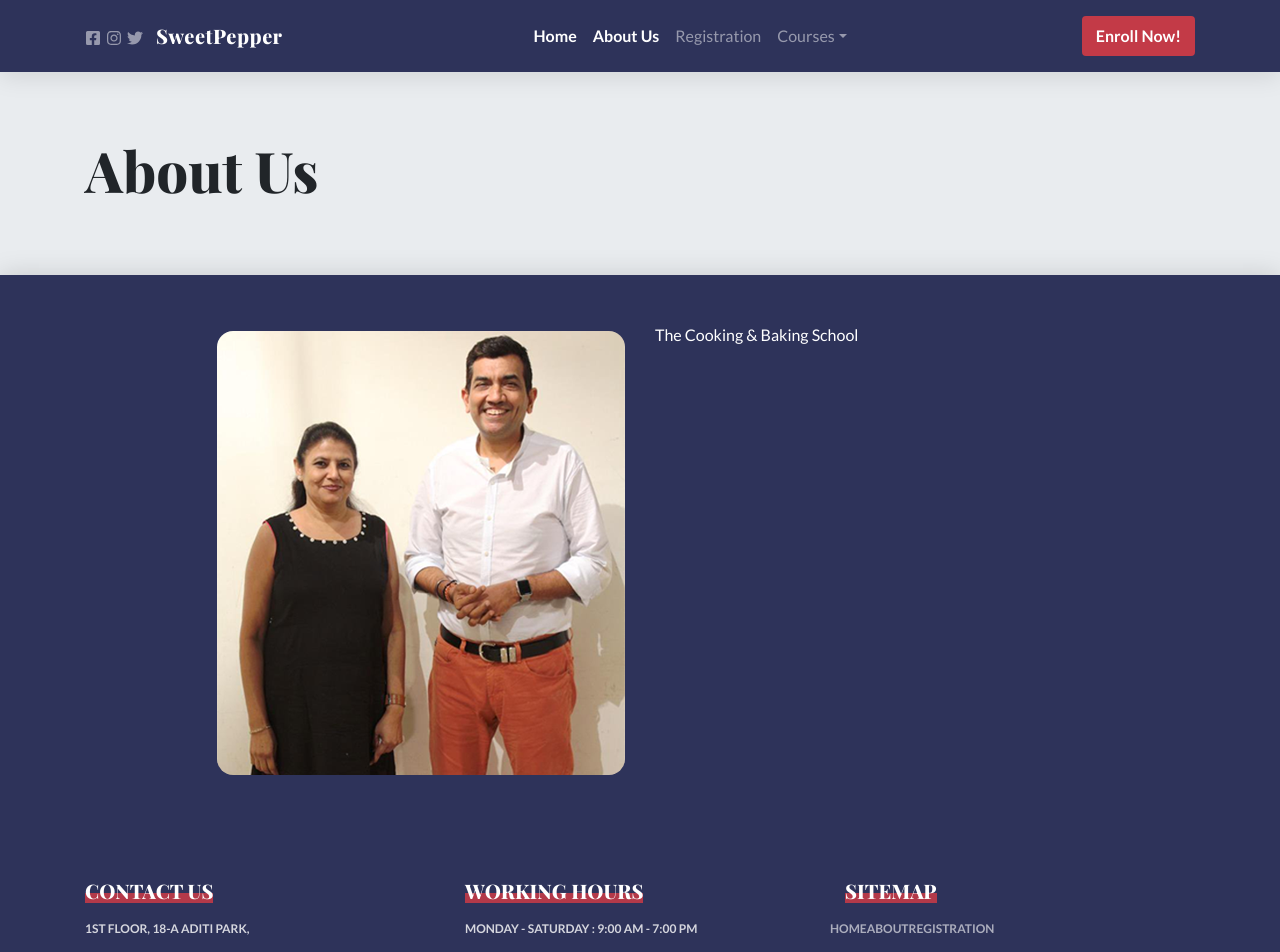
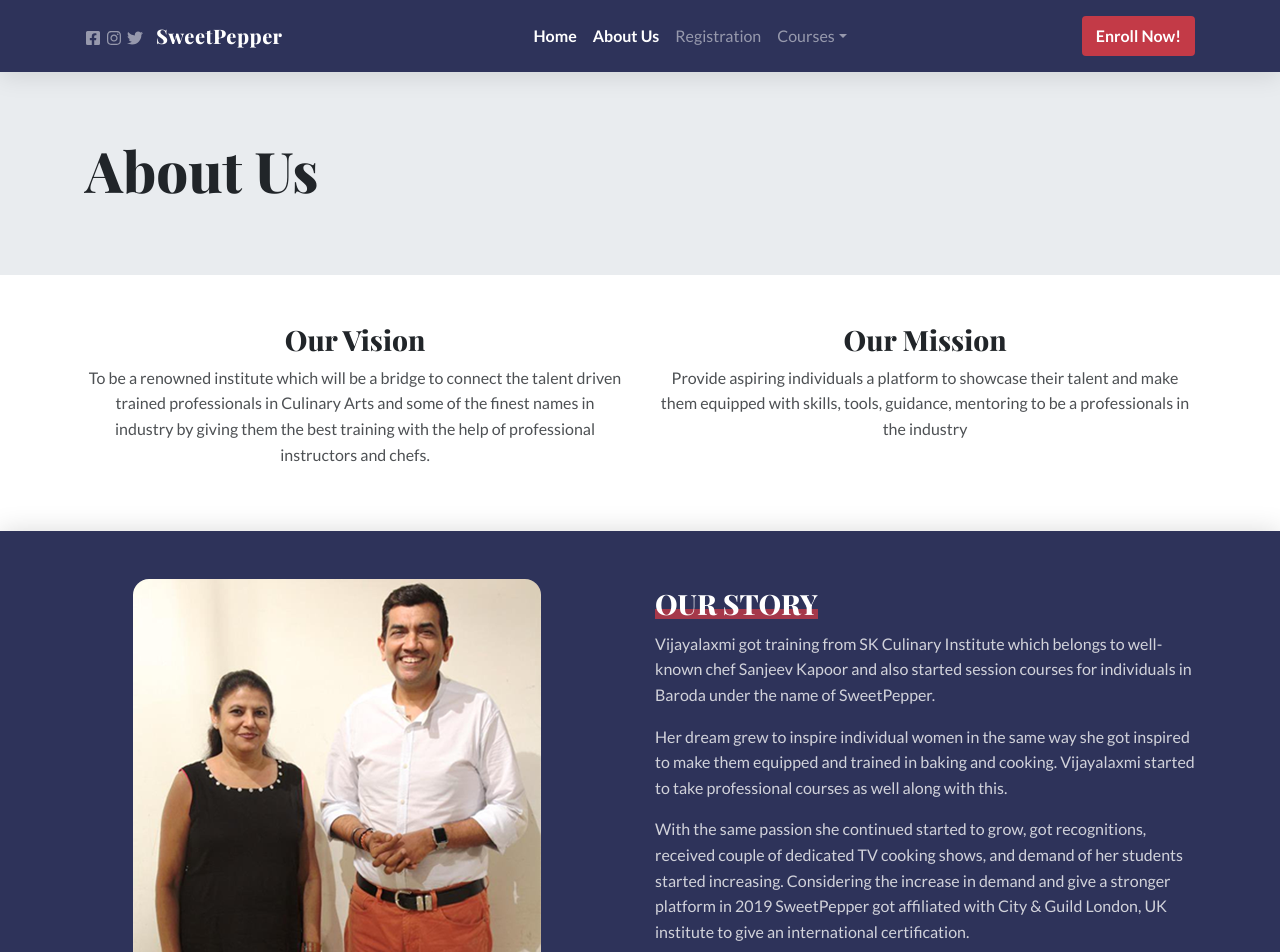
Before and after one commit to thevrajshah/SweetPepper, a Next.js app: page /about in a window 1280 px wide. Shown: the top 952 px of the page. Built offline with nearby package versions, Linux system fonts and the light colour scheme.

Commit message:
about page changes

```diff
--- a/pages/about.jsx
+++ b/pages/about.jsx
@@ -10,19 +10,65 @@ export default function About() {
           </p> */}
         </div>
       </div>
+      <div className="container py-5">
+        <div className="row text-center">
+          <div class="col-12 col-sm-12 col-md-6 col-lg-6 col-xl-6">
+            <h3>Our Vision</h3>
+            <p>
+              To be a renowned institute which will be a bridge to connect the
+              talent driven trained professionals in Culinary Arts and some of
+              the finest names in industry by giving them the best training with
+              the help of professional instructors and chefs.
+            </p>
+          </div>
+          <div class="col-12 col-sm-12 col-md-6 col-lg-6 col-xl-6">
+            <h3>Our Mission</h3>
+            <p>
+              Provide aspiring individuals a platform to showcase their talent
+              and make them equipped with skills, tools, guidance, mentoring to
+              be a professionals in the industry
+            </p>
+          </div>
+        </div>
+      </div>
       <section id="colouredSection">
         <div class="container">
-          <div class="row py-5">
+          <div class="row py-2">
             <div class="col-lg-6 col-md-6 col-12">
               <img
                 src="assets/ownerimg.png"
                 id="ownerImg"
-                class="img-fluid float-right my-2"
+                class="img-fluid mx-5"
                 alt=""
               />
             </div>
-            <div class="col-lg-6 col-md-6 col-12">
-              The Cooking & Baking School
+            <div class="col-lg-6 col-md-6 col-12 py-2">
+              <h3 className="sectionHeader left">OUR STORY</h3>
+
+              <p>
+                Vijayalaxmi got training from SK Culinary Institute which
+                belongs to well-known chef Sanjeev Kapoor and also started
+                session courses for individuals in Baroda under the name of
+                SweetPepper.
+              </p>
+              <p>
+                Her dream grew to inspire individual women in the same way she
+                got inspired to make them equipped and trained in baking and
+                cooking. Vijayalaxmi started to take professional courses as
+                well along with this.
+              </p>
+              <p>
+                With the same passion she continued started to grow, got
+                recognitions, received couple of dedicated TV cooking shows, and
+                demand of her students started increasing. Considering the
+                increase in demand and give a stronger platform in 2019
+                SweetPepper got affiliated with City & Guild London, UK
+                institute to give an international certification.
+              </p>
+              <p>
+                Now SweetPepper is still growing and thriving for next advanced
+                move in near future.
+              </p>
             </div>
           </div>
         </div>
--- a/styles.scss
+++ b/styles.scss
@@ -24,6 +24,7 @@ h6 {
   font-family: $serif;
 }
 p {
+  line-height: 1.6;
   opacity: 0.8;
 }
 ul {
@@ -52,6 +53,9 @@ button {
   width: fit-content;
   margin: auto;
   position: relative;
+  &.left {
+    margin: 0;
+  }
   &::after {
     position: relative;
     z-index: -1;
@@ -60,7 +64,7 @@ button {
     height: 10px;
     width: 100%;
     background: var(--accent1);
-    opacity: 0.9;
+    opacity: 0.8;
     top: -12px;
   }
 }
@@ -117,6 +121,7 @@ a.dropdown-item:hover {
   background: var(--accent2);
   box-shadow: 0 0 25px rgba(0, 0, 0, 0.15);
   color: #fff;
+  padding: 40px;
   p {
     color: #fafafa;
   }
```
Also changed, not shown: pages/index.jsx (+13 -3 lines).
